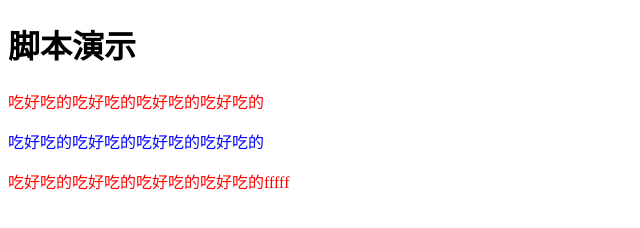
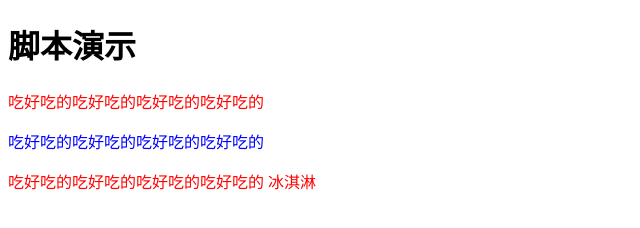
Before and after one commit to teann1996/teann1996.github.io, a plain HTML site: page index.html in a window 1280 px wide. Shown: the full height of the page, 0-640 px from the left. Drawn offline with Linux system fonts and the light colour scheme.

Commit message:
新增改动

```diff
--- a/index.html
+++ b/index.html
@@ -14,7 +14,7 @@
     </p>
     <p class="a">吃好吃的吃好吃的吃好吃的吃好吃的
     </p>
-    <p>吃好吃的吃好吃的吃好吃的吃好吃的fffff
+    <p>吃好吃的吃好吃的吃好吃的吃好吃的 冰淇淋
     </p>
 </body>
 
```
